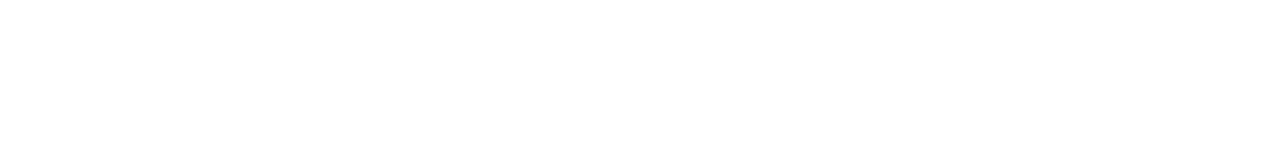
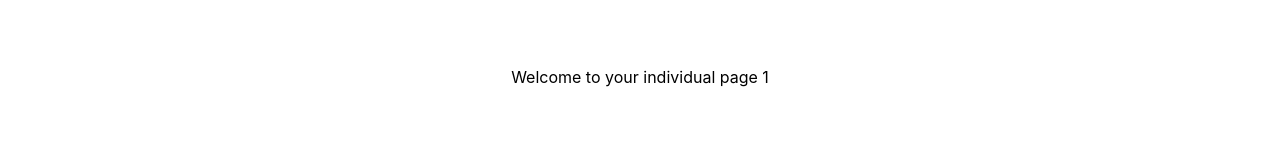
Before and after one commit to Bcypher01/next-js, a Next.js app: page /profile/1 in a window 1280 px wide. Before the commit this address had no page. Shown: the part 285-442 px from the top of the page. Built offline with nearby package versions, Linux system fonts and the light colour scheme.

Commit message:
Add profile page

```diff
--- a/pages/article/[id]/index.js
+++ b/pages/article/[id]/index.js
@@ -1,9 +1,9 @@
 import { server } from "../../../config";
 import Link from "next/link";
-import { userRouter } from "next/router";
+import { useRouter } from "next/router";
 
 const article = ({ article }) => {
-  //   const router = userRouter();
+  //   const router = useRouter();
   //   const { id } = router.query;
 
   return (
--- /dev/null
+++ b/pages/profile/[username].js
@@ -0,0 +1,9 @@
+import { useRouter } from "next/router";
+
+const Profile = () => {
+  const router = useRouter();
+  const { username } = router.query;
+  return <div>Welcome to your individual page {username}</div>;
+};
+
+export default Profile;
```
Also changed, not shown: pages/profile/index.js (added, +7 -0 lines).
